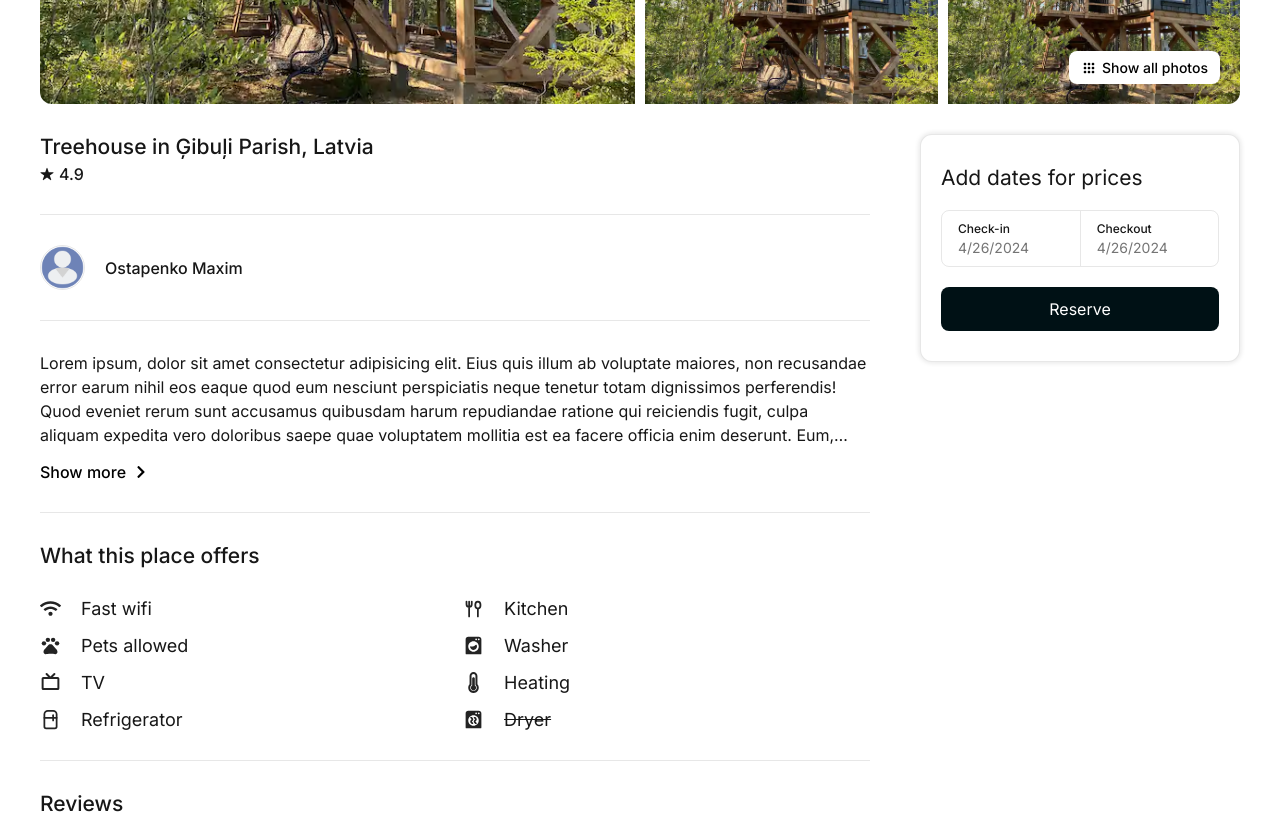
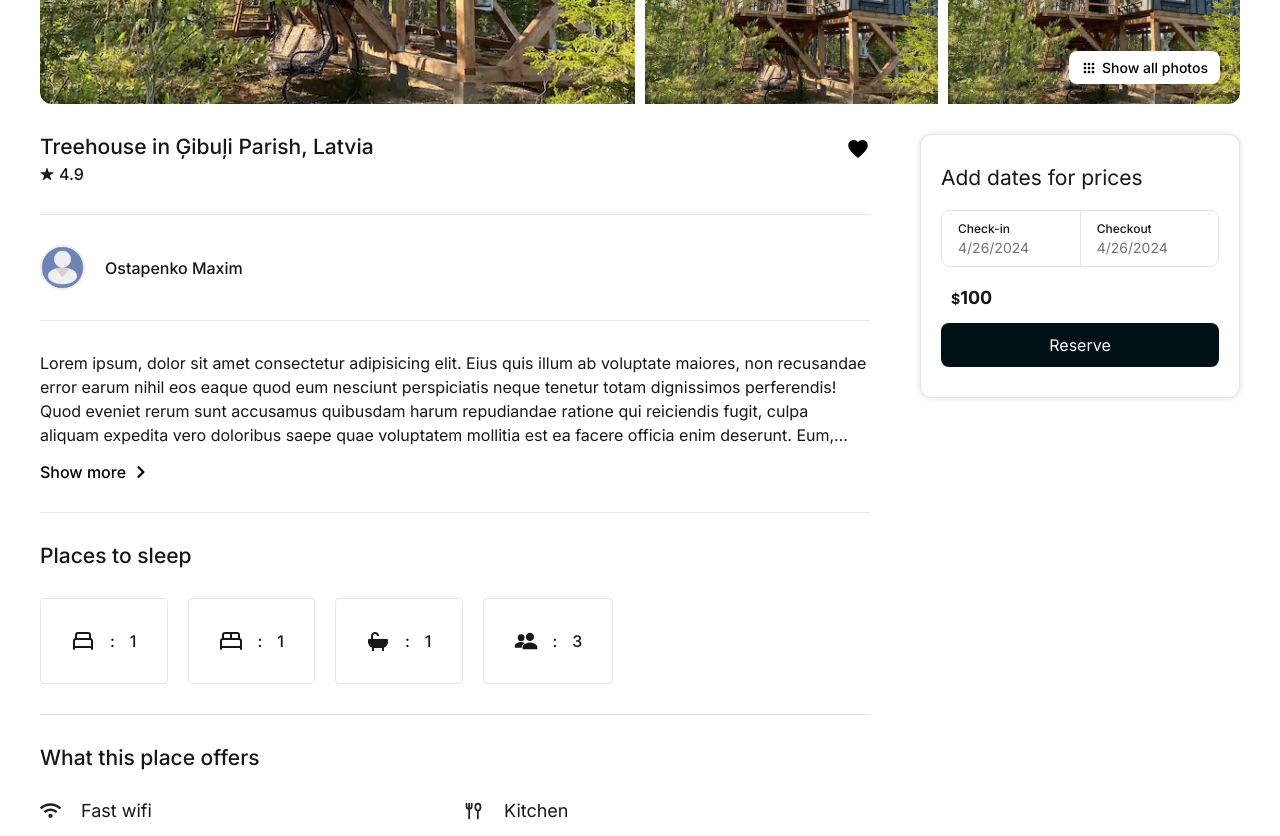
Before and after one commit to Bazl1/Booking-app, a React (Vite) app in the folder client/: page /rooms/1 in a window 1280 px wide. Shown: the part 580-1416 px from the top of the page. Built offline with nearby package versions, Linux system fonts and the light colour scheme.

Commit message:
fix: adding missing fields

```diff
--- a/client/src/components/ReserveForm/ReserveForm.module.scss
+++ b/client/src/components/ReserveForm/ReserveForm.module.scss
@@ -52,4 +52,14 @@
             background: rgba($bg-second-color, 0.9);
         }
     }
+    &__price {
+        font-size: 18px;
+        font-weight: 700;
+        margin-bottom: 15px;
+        margin-left: 10px;
+        span {
+            font-size: 14px;
+            font-weight: 700;
+        }
+    }
 }
--- a/client/src/components/ReserveForm/ReserveForm.tsx
+++ b/client/src/components/ReserveForm/ReserveForm.tsx
@@ -1,6 +1,10 @@
 import s from "./ReserveForm.module.scss";
 
-const ReserveForm = () => {
+interface ReserveFormProps {
+    price: number;
+}
+
+const ReserveForm = ({ price }: ReserveFormProps) => {
     const Submit = () => {};
     return (
         <form className={s.form} onSubmit={Submit}>
@@ -15,6 +19,10 @@ const ReserveForm = () => {
                     4/26/2024
                 </div>
             </label>
+            <p className={s.form__price}>
+                <span>$</span>
+                {price}
+            </p>
             <button className={s.form__btn} type="submit">
                 Reserve
             </button>
--- a/client/src/pages/SinglePage/SinglePage.module.scss
+++ b/client/src/pages/SinglePage/SinglePage.module.scss
@@ -220,4 +220,40 @@
         font-size: 16px;
         line-height: 24px;
     }
+    &__amounts_items {
+        display: flex;
+        gap: 20px;
+        align-items: center;
+    }
+    &__amounts_item {
+        display: flex;
+        align-items: center;
+        gap: 15px;
+        font-size: 16px;
+        font-weight: 500;
+        border: 1px solid $border-color;
+        border-radius: 4px;
+        padding: 30px;
+        svg {
+            width: 24px;
+            height: 24px;
+        }
+    }
+    &__box {
+        display: flex;
+        justify-content: space-between;
+        align-items: center;
+    }
+    &__like {
+        width: 24px;
+        height: 24px;
+        outline: none;
+        border: none;
+        background: transparent;
+        cursor: pointer;
+        svg {
+            width: 24px;
+            height: 24px;
+        }
+    }
 }
--- a/client/src/pages/SinglePage/SinglePage.tsx
+++ b/client/src/pages/SinglePage/SinglePage.tsx
@@ -14,9 +14,21 @@ import { FaThermometerThreeQuarters } from "react-icons/fa";
 import { LuRefrigerator } from "react-icons/lu";
 import { BiSolidDryer } from "react-icons/bi";
 import { useState } from "react";
+import { LuBedSingle } from "react-icons/lu";
+import { LuBedDouble } from "react-icons/lu";
+import { BiSolidBath } from "react-icons/bi";
+import { IoPeopleSharp } from "react-icons/io5";
+import Lightbox from "yet-another-react-lightbox";
+import Thumbnails from "yet-another-react-lightbox/plugins/thumbnails";
+import Zoom from "yet-another-react-lightbox/plugins/zoom";
+import "yet-another-react-lightbox/plugins/thumbnails.css";
+import "yet-another-react-lightbox/styles.css";
+import { IoMdHeart } from "react-icons/io";
 
 const SinglePage = () => {
     const [showMore, setShowMore] = useState<boolean>(false);
+    const [open, setOpen] = useState<boolean>(false);
+
     return (
         <div className={s.rooms}>
             <div className="container">
@@ -37,14 +49,30 @@ const SinglePage = () => {
                         <div className={s.rooms__gallery_item}>
                             <img className={s.rooms__gallery_img} src={img} alt="img" />
                         </div>
-                        <button className={s.rooms__imgs_btn}>
+                        <button className={s.rooms__imgs_btn} onClick={() => setOpen(true)}>
                             <CgMenuGridO />
                             Show all photos
                         </button>
+                        <Lightbox
+                            open={open}
+                            plugins={[Thumbnails, Zoom]}
+                            close={() => setOpen(false)}
+                            // slides={strGallery.map((item) => {
+                            //     return { src: item };
+                            // })}
+                            slides={[{ src: img }, { src: img }, { src: img }]}
+                        />
                     </div>
                     <div className={s.rooms__row}>
                         <div className={s.rooms__columns}>
-                            <h2 className={s.rooms__title}>Treehouse in Ģibuļi Parish, Latvia</h2>
+                            <div className={s.rooms__box}>
+                                <h2 className={s.rooms__title}>
+                                    Treehouse in Ģibuļi Parish, Latvia
+                                </h2>
+                                <button className={s.rooms__like}>
+                                    <IoMdHeart />
+                                </button>
+                            </div>
                             <div className={s.rooms__rating}>
                                 <IoStar /> <span>4.9</span>
                             </div>
@@ -83,6 +111,32 @@ const SinglePage = () => {
                                 >
                                     {!showMore ? "Show more" : "Show less"} <FaChevronRight />
                                 </button>
+                            </div>
+                            <div className={s.rooms__line}></div>
+                            <div className={s.rooms__amounts}>
+                                <h3 className={s.rooms__subtitle}>Places to sleep</h3>
+                                <div className={s.rooms__amounts_items}>
+                                    <div className={s.rooms__amounts_item}>
+                                        <LuBedSingle />
+                                        <span>:</span>
+                                        <p className={s.rooms__amounts_item_title}>1</p>
+                                    </div>
+                                    <div className={s.rooms__amounts_item}>
+                                        <LuBedDouble />
+                                        <span>:</span>
+                                        <p className={s.rooms__amounts_item_title}>1</p>
+                                    </div>
+                                    <div className={s.rooms__amounts_item}>
+                                        <BiSolidBath />
+                                        <span>:</span>
+                                        <p className={s.rooms__amounts_item_title}>1</p>
+                                    </div>
+                                    <div className={s.rooms__amounts_item}>
+                                        <IoPeopleSharp />
+                                        <span>:</span>
+                                        <p className={s.rooms__amounts_item_title}>3</p>
+                                    </div>
+                                </div>
                             </div>
                             <div className={s.rooms__line}></div>
                             <div className={s.rooms__amenities}>
@@ -218,7 +272,7 @@ const SinglePage = () => {
                             </div>
                         </div>
                         <div className={s.rooms__columns}>
-                            <ReserveForm />
+                            <ReserveForm price={100} />
                         </div>
                     </div>
                 </div>
--- a/client/src/services/ProductsService.ts
+++ b/client/src/services/ProductsService.ts
@@ -1,5 +1,6 @@
 import $Api from "@/shared/utils/axios";
 import { IProduct } from "@/types/IProduct";
+import { ProductsResponse } from "@/types/response/ProductsResponse";
 import { AxiosResponse } from "axios";
 
 export default class ProductsService {
@@ -7,7 +8,7 @@ export default class ProductsService {
         return $Api.post<IProduct>("/adverts", data);
     }
 
-    static getProducts(page: number, limit: number) {
-        return $Api.get(`/adverts?page=${page}&limit=${limit}`);
+    static getProducts(page: number, limit: number): Promise<AxiosResponse<ProductsResponse>> {
+        return $Api.get<ProductsResponse>(`/adverts?page=${page}&limit=${limit}`);
     }
 }
--- /dev/null
+++ b/client/src/types/response/ProductsResponse.ts
@@ -0,0 +1,6 @@
+import { IProduct } from "../IProduct";
+
+export interface ProductsResponse {
+    products: IProduct[];
+    pageCount: number;
+}
```
